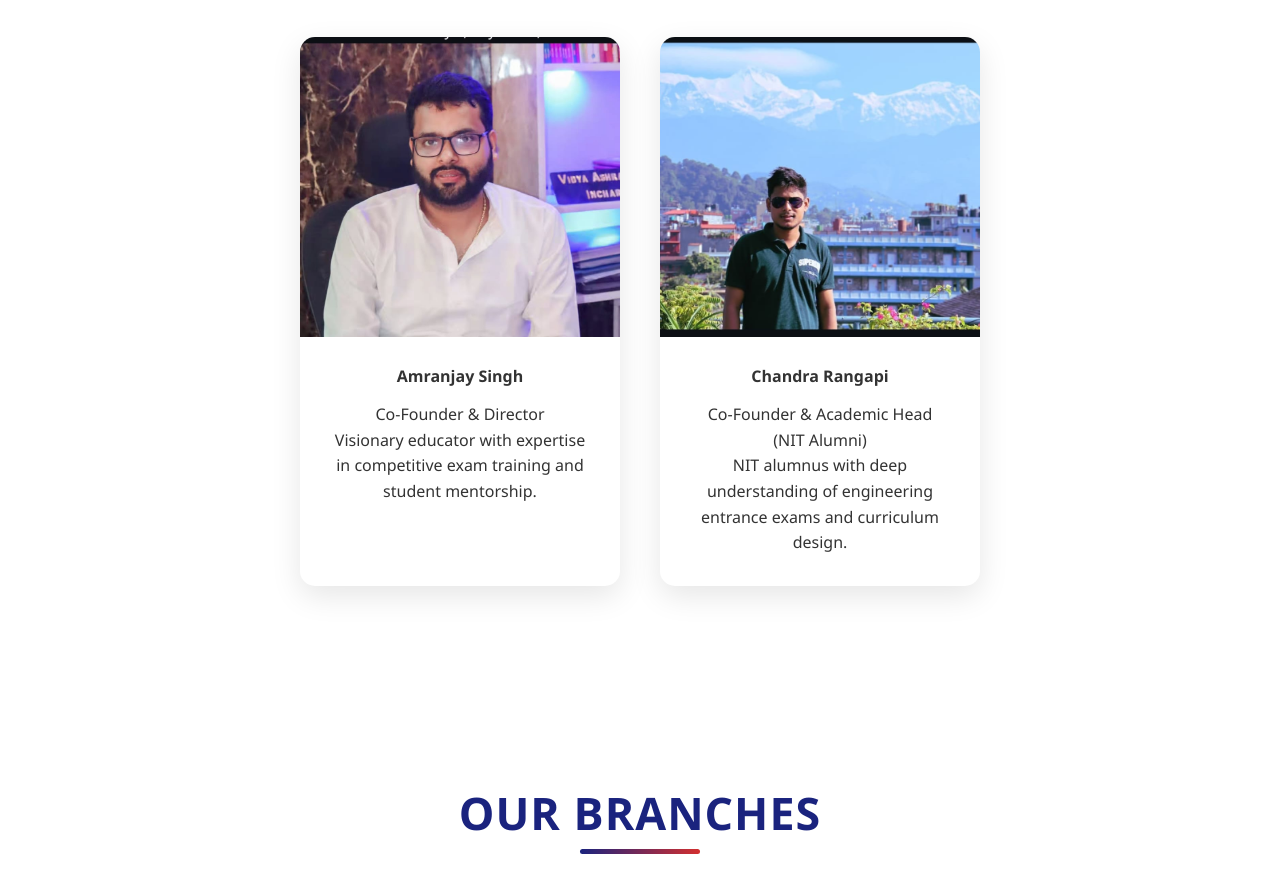
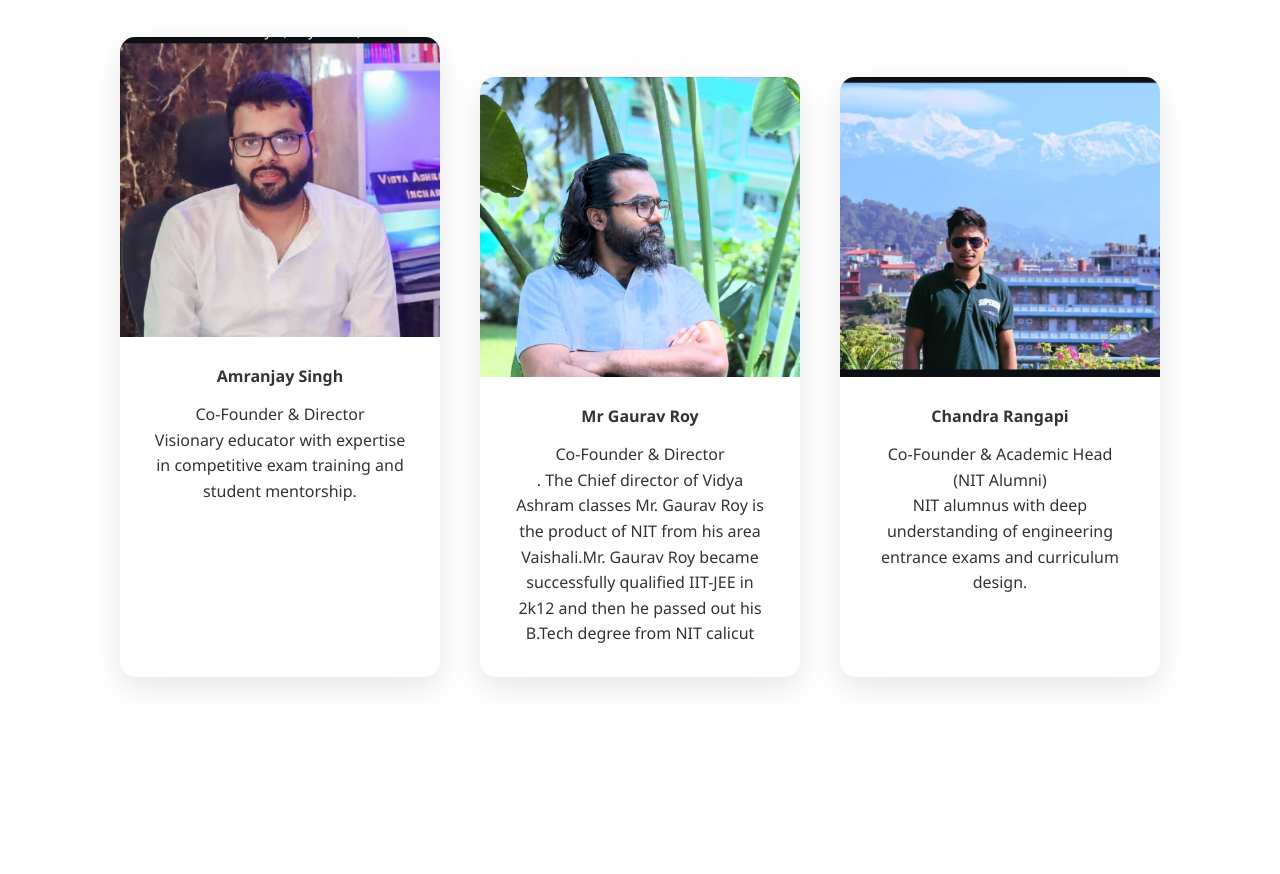
Before and after one commit to vishnuweb-a/institutestaticapp_demo, a plain HTML site: page index.html in a window 1280 px wide. Shown: the part 1613-2487 px from the top of the page. Drawn offline with Linux system fonts and the light colour scheme.

Commit message:
third commit

```diff
--- a/index.html
+++ b/index.html
@@ -1012,6 +1012,17 @@ img {
                                 <p class="cofounder-bio">Visionary educator with expertise in competitive exam training and student mentorship.</p>
                             </div>
                         </div>
+                          <div class="cofounders-container">
+                        <div class="cofounder-card">
+                            <div class="cofounder-img-container">
+                                <img src="gaurav_sir.jpeg" alt="GAURAV SIR">
+                            </div>
+                            <div class="cofounder-info">
+                                <h4 class="cofounder-name">Mr Gaurav Roy</h4>
+                                <div class="cofounder-title">Co-Founder & Director</div>
+                                <p class="cofounder-bio">. The Chief director of Vidya Ashram classes Mr. Gaurav Roy is the product of NIT from his area Vaishali.Mr. Gaurav Roy became successfully qualified IIT-JEE  in 2k12 and then he passed out his B.Tech  degree from NIT calicut</p>
+                            </div>
+                        </div>
 
                         <div class="cofounder-card">
                             <div class="cofounder-img-container">
```
Also changed, not shown: gaurav_sir.jpeg (added).
